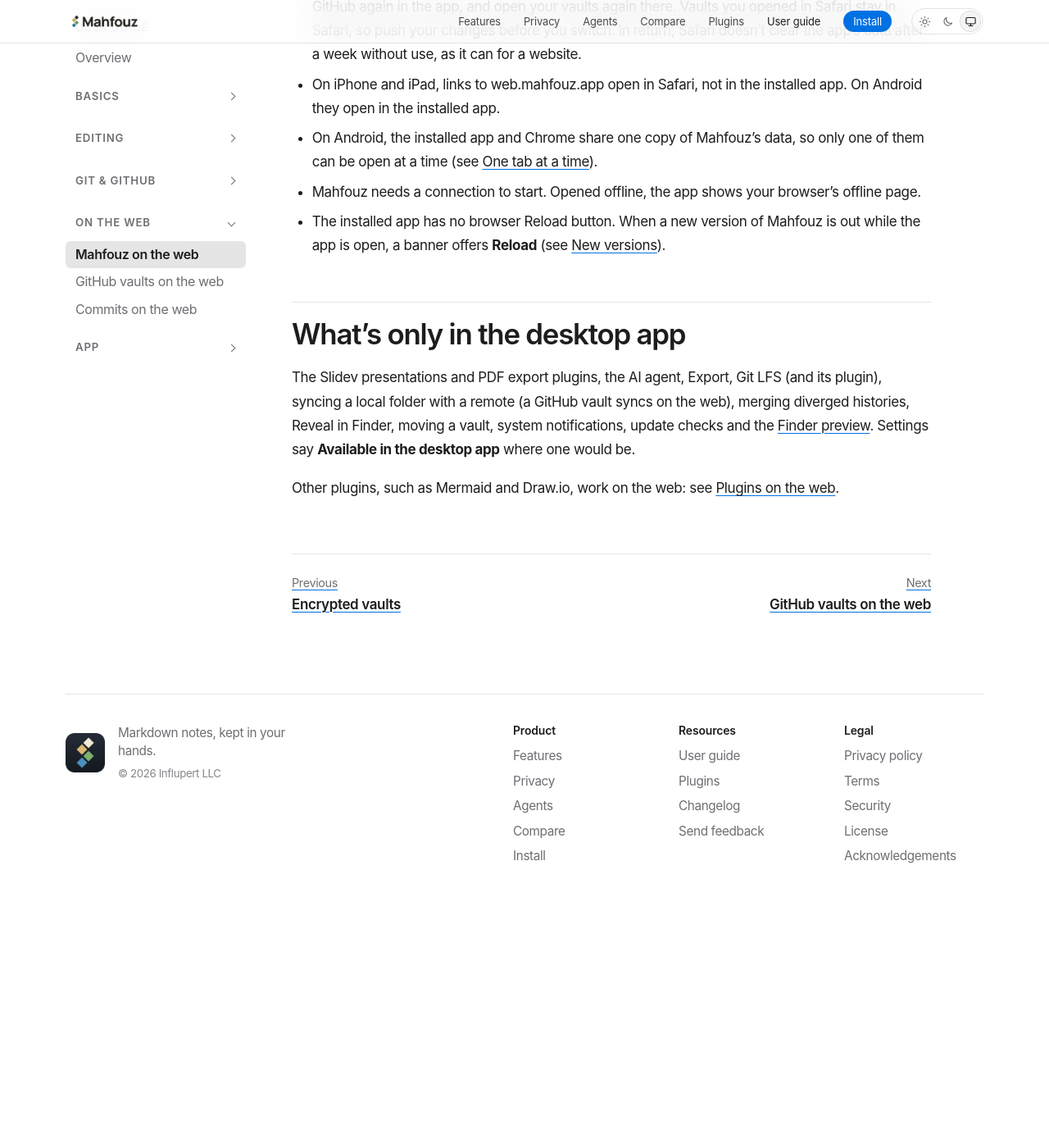
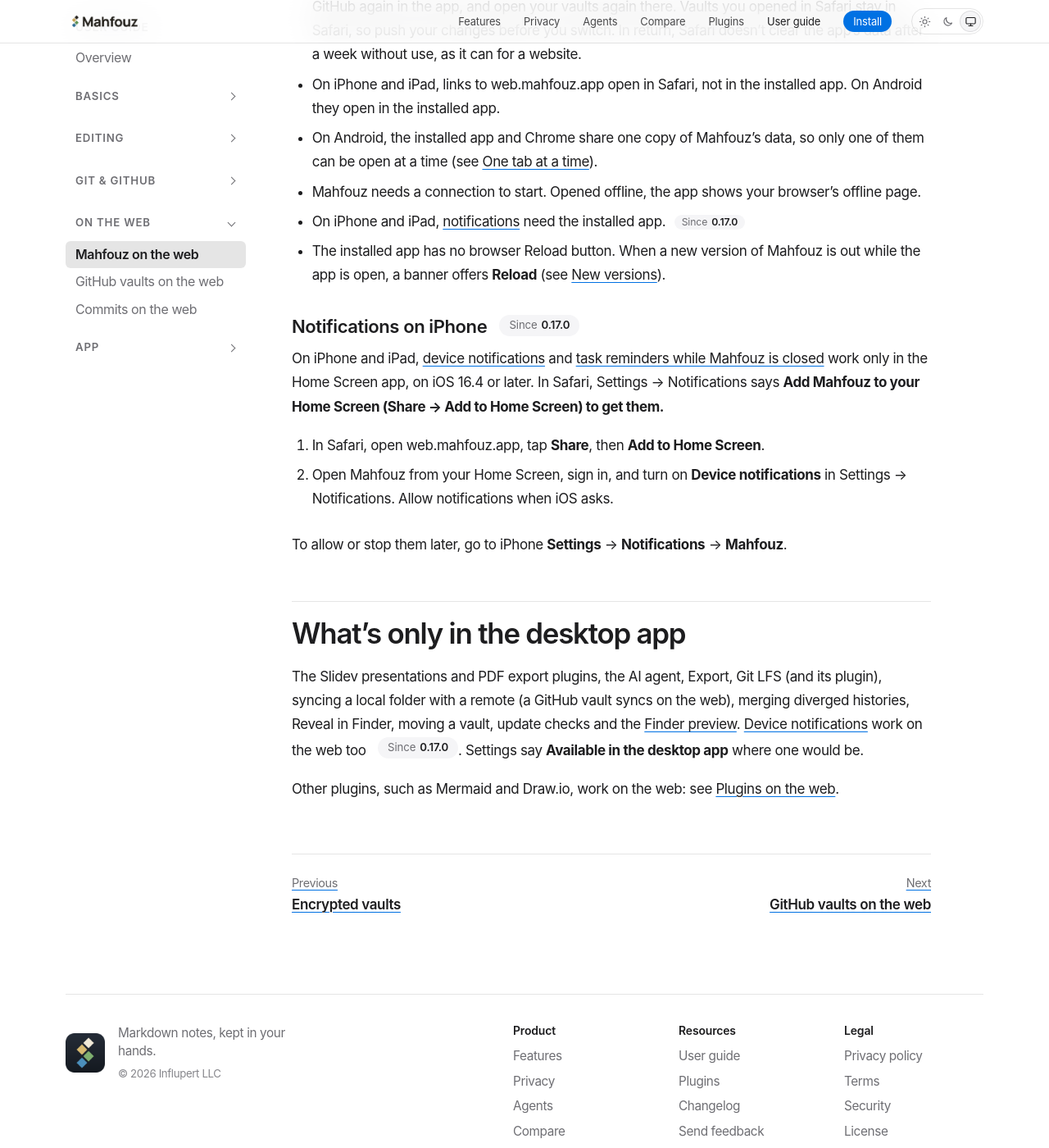
Before and after one commit to mahfouz-app/docs, a Jekyll site: the page built from guide/web.md, in a window 1280 px wide and 1400 px high, scrolled down 3112 px. Shown: the whole window at 82% size. Built offline with Jekyll 4.4.1, drawn with Linux system fonts in a browser that asks for light colours; before the commit the page ends 4204 px from its top, so only the background shows below that.

Commit message:
guide: device notifications and task reminders while Mahfouz is closed
The System notifications switch is now Device notifications, kept per
device; the web shows OS notifications and, through Web Push, task
reminders while Mahfouz is closed. Adds Notifications on iPhone to the
web page and takes notifications out of its desktop-only list.

Co-Authored-By: Claude Opus 5.5 <noreply@anthropic.com>

```diff
--- a/guide/web.md
+++ b/guide/web.md
@@ -133,16 +133,38 @@ Some things to know:
   time](#one-tab-at-a-time)).
 - Mahfouz needs a connection to start. Opened offline, the app shows your
   browser's offline page.
+- On iPhone and iPad, [notifications](#notifications-on-iphone) need the
+  installed app. {% include since.html v="0.17.0" %}
 - The installed app has no browser Reload button. When a new version of
   Mahfouz is out while the app is open, a banner offers **Reload** (see
   [New versions](#new-versions)).
+
+### Notifications on iPhone {% include since.html v="0.17.0" %} {#notifications-on-iphone}
+
+On iPhone and iPad, [device notifications](/guide/notifications/#device-notifications)
+and [task reminders while Mahfouz is
+closed](/guide/notifications/#task-reminders-while-mahfouz-is-closed) work
+only in the Home Screen app, on iOS 16.4 or later. In Safari, Settings →
+Notifications says **Add Mahfouz to your Home Screen (Share → Add to Home
+Screen) to get them.**
+
+1. In Safari, open web.mahfouz.app, tap **Share**, then **Add to Home
+   Screen**.
+2. Open Mahfouz from your Home Screen, sign in, and turn on **Device
+   notifications** in Settings → Notifications. Allow notifications when
+   iOS asks.
+
+To allow or stop them later, go to iPhone **Settings** → **Notifications**
+→ **Mahfouz**.
 
 ## What's only in the desktop app
 
 The Slidev presentations and PDF export plugins, the AI agent, Export,
 Git LFS (and its plugin), syncing a local folder with a remote (a GitHub vault syncs on the
-web), merging diverged histories, Reveal in Finder, moving a vault, system
-notifications, update checks and the [Finder preview](/guide/quick-look/). Settings say **Available in the desktop
+web), merging diverged histories, Reveal in Finder, moving a vault, update
+checks and the [Finder preview](/guide/quick-look/). [Device
+notifications](/guide/notifications/#device-notifications) work on the web
+too {% include since.html v="0.17.0" %}. Settings say **Available in the desktop
 app** where one would be.
 
 Other plugins, such as Mermaid and Draw.io, work on the web: see [Plugins
```
Also changed, not shown: guide/notifications.md (+21 -2 lines), guide/tasks.md (+5 -3 lines).
